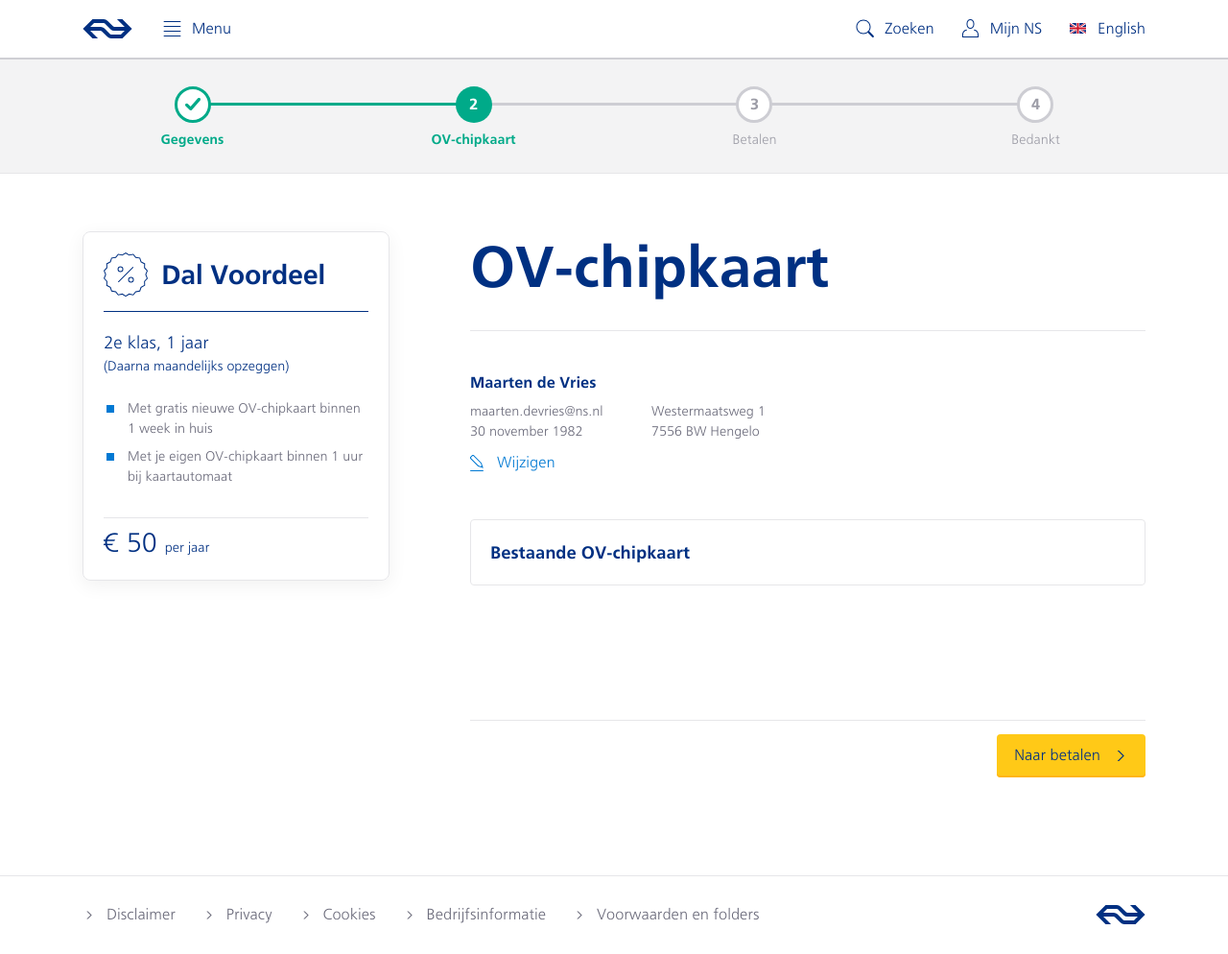
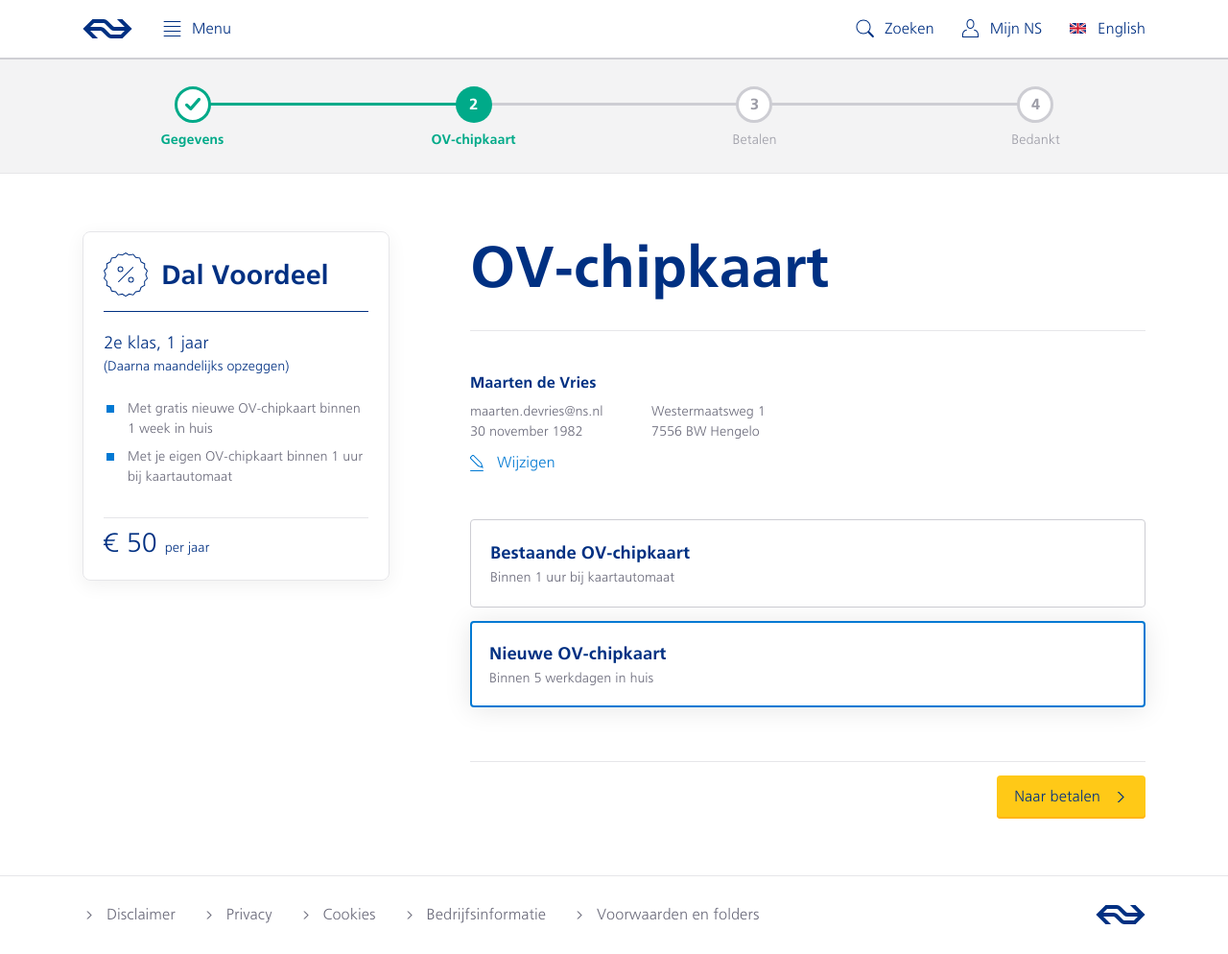
Before and after one commit to tdenheld/ns-ros, a Jekyll site: the page built from bestellen/ov-chipkaart.html, in a window 1280 px wide and 994 px high. Shown: the whole window at 96% size. Built offline with Jekyll 4.4.1, drawn with Linux system fonts in a browser that asks for light colours.

```diff
--- a/_includes/datepicker.html
+++ b/_includes/datepicker.html
@@ -8,7 +8,7 @@
         <span class="svg-link g items-center" include="/assets/img/icons/chevron-M--small.svg"></span>
     </div>
 
-    <div class="tk-datepicker__grid">
+    <div class="tk-datepicker__grid f-grey">
         <div>ma</div>
         <div>di</div>
         <div>wo</div>
--- a/_sass/generic.overrides.scss
+++ b/_sass/generic.overrides.scss
@@ -25,21 +25,11 @@
 
 .h1,
 .h2,
-.h3,
-.h4,
-.h5,
-.h6,
 .headingL,
-.headingM,
-.headingS,
 .headingXL,
 .headingXXL,
 h1,
-h2,
-h3,
-h4,
-h5,
-h6 {
+h2 {
     letter-spacing: -0.3px;
 }
 
--- a/_sass/templates.app.scss
+++ b/_sass/templates.app.scss
@@ -280,10 +280,55 @@
 
 
 // choice selector
+// ------------------------------------------
 .tk-choice-selector {
-    border: 1px solid $ns-grey-7;
+    margin-bottom: $gutter;
+    @include sm {
+        margin-bottom: $double-gutter;
+    }
+}
+
+.tk-choice-selector__item {
+    position: relative;
+    margin-bottom: $half-gutter;
+    border: 1px solid $ns-grey-6b;
     padding: 20px;
+    border-radius: 4px;
+    transition: $fade-all;
+    cursor: pointer;
+
+    &.is-selected {
+        border: none;
+        box-shadow: 0 2px 28px rgba($ns-black, 0.1);
+
+        &:before {
+            content: "";
+            @include full(absolute);
+            border: 2px solid $ns-light-blue;
+            border-radius: 4px;
+            transition: $fade-all;
+        }
+    }
+}
+
+.tk-choice-selector__title {
+    margin: 0 0 2px;
     @include font-style(18px, bold, 1.5);
     color: $ns-blue;
-    border-radius: 4px;
 }
+
+.tk-choice-selector__description {
+    margin: 0;
+    @include font-style(14px, normal, 1.5);
+    color: $ns-grey-4;
+}
+
+// no touch
+.no-touch {
+    .tk-choice-selector__item:hover {
+        border: 1px solid $ns-grey-5;
+    }
+    .tk-choice-selector__item.is-selected:hover {
+        border: none;
+    }
+}
--- a/assets/js/tk.generic.js
+++ b/assets/js/tk.generic.js
@@ -475,6 +475,26 @@
 
 
 
+    // choice selector
+    // ------------------------------------------------------------
+    function choiceSelector(i) {
+        var id = "#js-cs-item-" + i;
+        var btn = $(id + " .js-cs-toggle");
+
+        btn.click(() => {
+            $(id).toggleClass("is-selected");
+        });
+    };
+
+    if ($(".js-cs-item")[0]) {
+        $(".js-cs-item").each(function (i) {
+            $(this).attr("id", "js-cs-item-" + i);
+            choiceSelector(i);
+        });
+    };
+
+
+
 
 
 
--- a/bestellen/ov-chipkaart.html
+++ b/bestellen/ov-chipkaart.html
@@ -28,8 +28,20 @@
         </div>
     </a>
 </div>
+
 <div class="tk-choice-selector">
-    Bestaande OV-chipkaart
+    <div class="tk-choice-selector__item js-cs-item">
+        <div class="js-cs-toggle">
+            <h3 class="tk-choice-selector__title">Bestaande OV-chipkaart</h3>
+            <p class="tk-choice-selector__description">Binnen 1 uur bij kaartautomaat</p>
+        </div>
+    </div>
+    <div class="tk-choice-selector__item js-cs-item is-selected">
+        <div class="js-cs-toggle">
+            <h3 class="tk-choice-selector__title">Nieuwe OV-chipkaart</h3>
+            <p class="tk-choice-selector__description">Binnen 5 werkdagen in huis</p>
+        </div>
+    </div>
 </div>
-<div class="mb-20"></div>
-<div class="mb-20"></div>
+
+<div class="bo-b mb-4 mb-8-sm hidden-lg hidden-md"></div>
```
Also changed, not shown: 4 other files.
